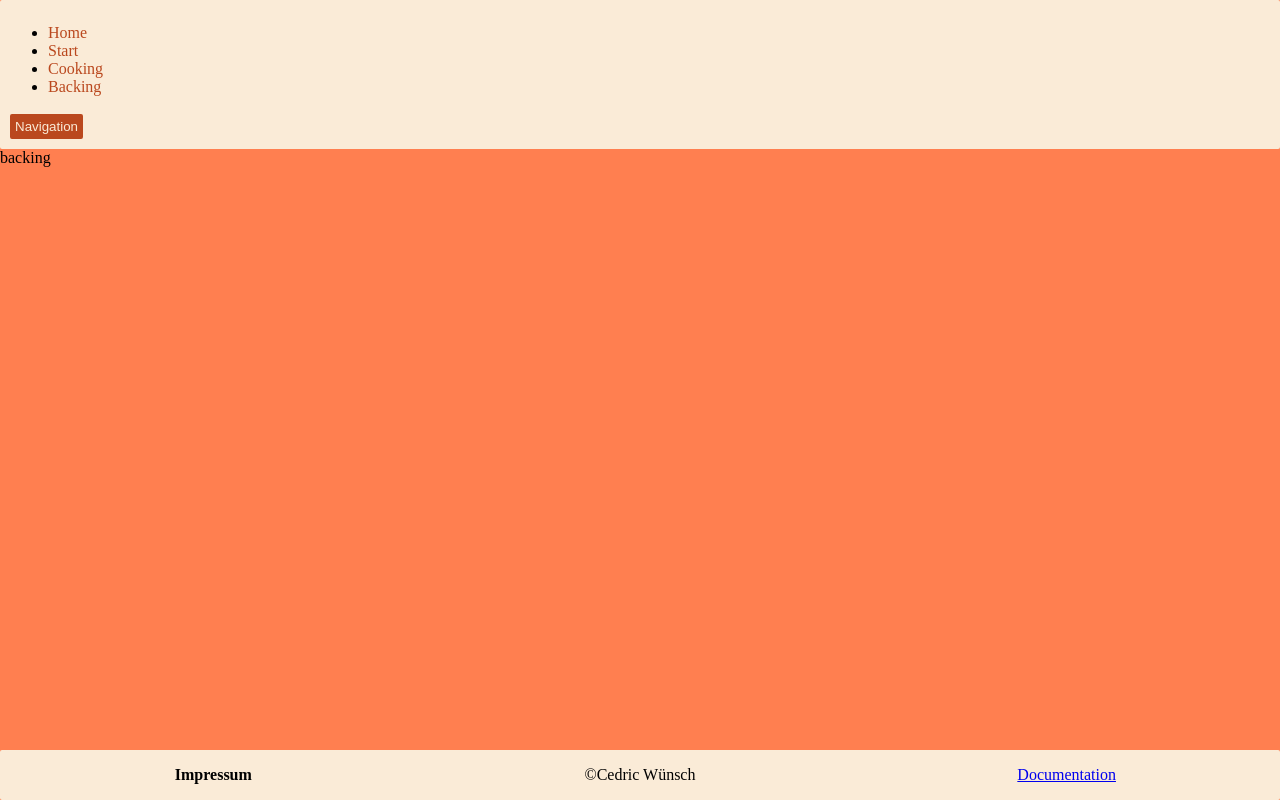
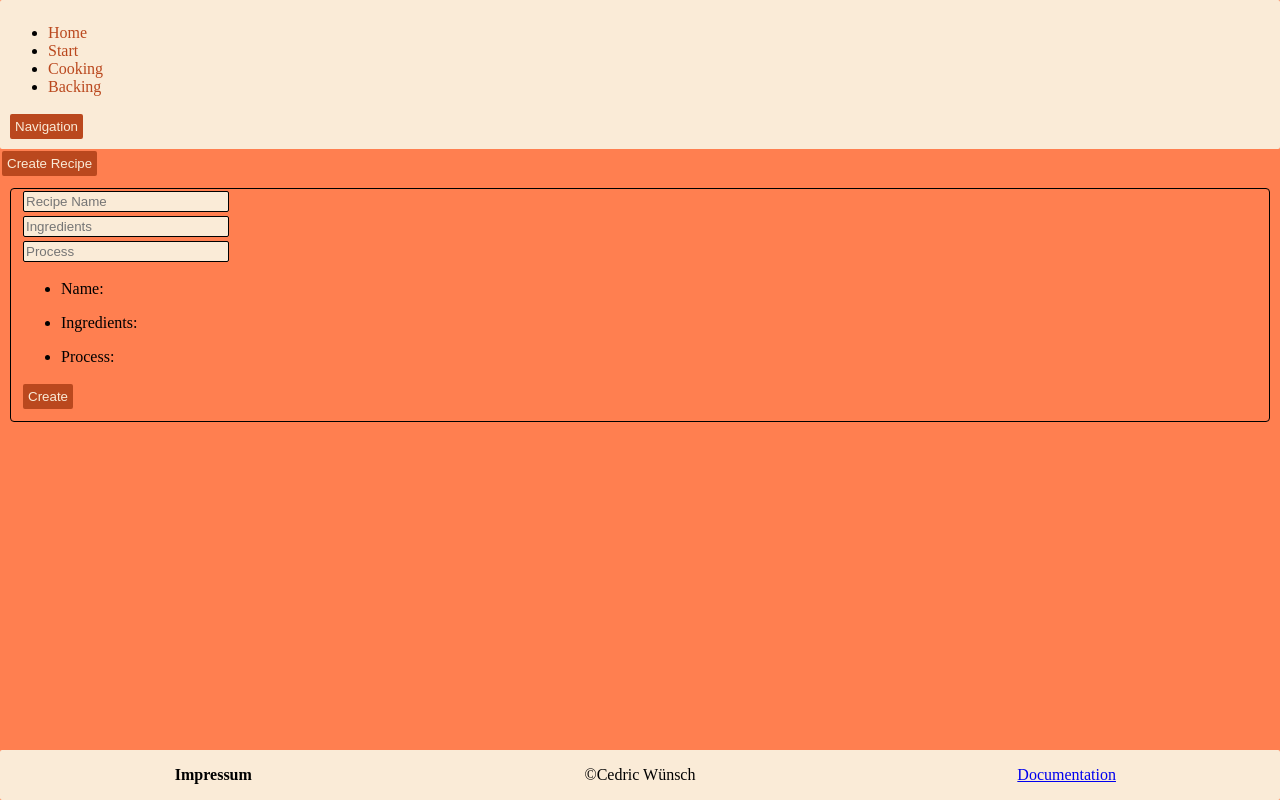
Before and after one commit to cedric-star/Vue-Web-Tech, a Vue app: page /backing in a window 1280 px wide. Built offline with nearby package versions, Linux system fonts and the light colour scheme.

Commit message:
ein commit

```diff
--- a/src/components/Recipe.vue
+++ b/src/components/Recipe.vue
@@ -1,8 +1,9 @@
 <template>
-    <div>
-      <p>{{ name }}</p>
-      <p>{{ text }}</p>
-    </div>
+    <ul class="attributes">
+      <li><p>Name: {{ name }}</p></li>
+      <li><p>Ingredients: {{ ingredients }}</p></li>
+      <li><p>Process: {{ process }}</p></li>
+    </ul>
   </template>
 
   <script>
@@ -12,10 +13,22 @@
         type: String,
         required: true
       },
-      text: {
-        type: Number,
+      ingredients: {
+        type: String,
+        required: true
+      },
+      process: {
+        type: String,
         required: true
       }
     }
   }
   </script>
+
+<style>
+.attributes {
+    margin: 0;
+
+
+}
+</style>
--- a/src/data/data.json
+++ /dev/null
@@ -1,5 +0,0 @@
-[
-    { "name": "Alice", "age": 30 },
-    { "name": "Bob", "age": 25 },
-    { "name": "Charlie", "age": 35 }
-  ]
--- a/src/views/Backing.vue
+++ b/src/views/Backing.vue
@@ -1,15 +1,18 @@
 <template>
 
     <NavigationBar/>
-    backing
+    <CreateRecipe/>
     <Footer/>
 </template>
 <script>
 import NavigationBar from '../components/NavigationBar.vue';
 import Footer from '../components/Footer.vue';
+import CreateRecipe from '../components/CreateRecipe.vue';
+
 export default {
     components: {
         NavigationBar,
+        CreateRecipe,
         Footer
     }
 }
--- a/src/views/Cooking.vue
+++ b/src/views/Cooking.vue
@@ -7,7 +7,6 @@
 
   <script>
     import CreateRecipe from '../components/CreateRecipe.vue';
-
     import NavigationBar from '../components/NavigationBar.vue';
     import Footer from '../components/Footer.vue';
 export default {
```
